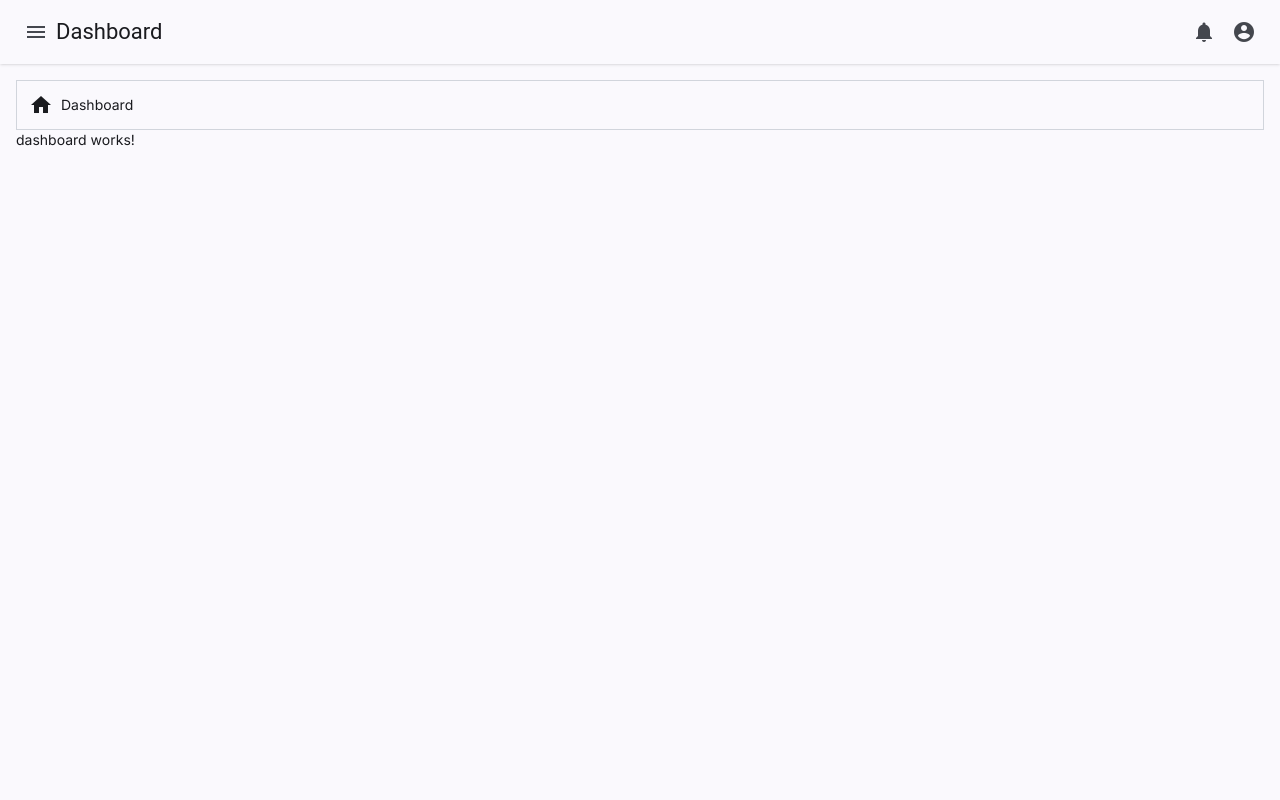
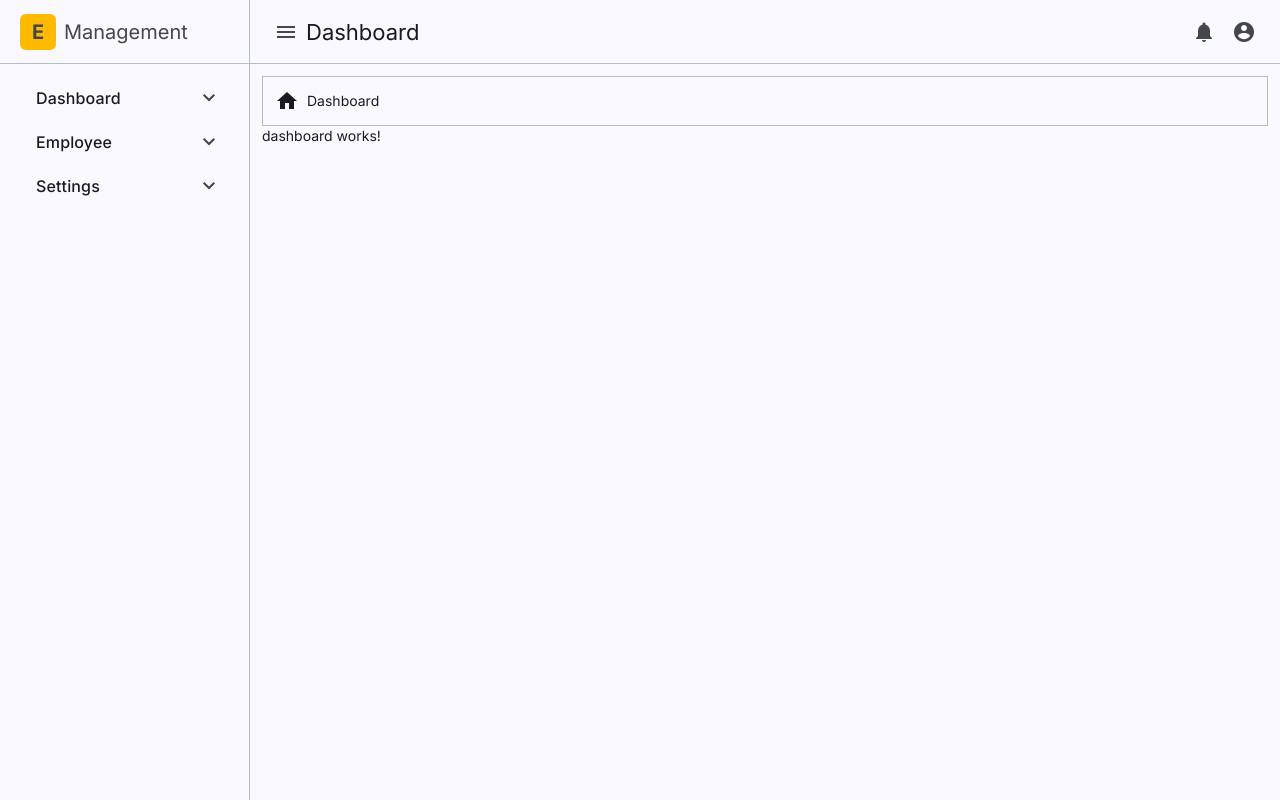
Before and after one commit to alifrazansaputra0997/employee-management, an Angular app: page /dashboard in a window 1280 px wide. Built offline with nearby package versions, Linux system fonts and the light colour scheme; sample sign-in values are in the browser's storage.

Commit message:
minimum UI

```diff
--- a/src/app/components/breadcrumb/breadcrumb.css
+++ b/src/app/components/breadcrumb/breadcrumb.css
@@ -0,0 +1,3 @@
+.breadcrumb{
+    border: 1px solid #b2bec3;
+}
--- a/src/app/components/breadcrumb/breadcrumb.html
+++ b/src/app/components/breadcrumb/breadcrumb.html
@@ -1,4 +1,4 @@
-<nav class="flex p-3 bg-neutral-secondary-medium border border-default-medium rounded-base border-gray-300"
+<nav class="breadcrumb flex p-3 bg-neutral-secondary-medium border border-default-medium rounded-base "
   aria-label="Breadcrumb">
   <ol class="inline-flex items-center space-x-1 md:space-x-2 rtl:space-x-reverse">
     <li class="inline-flex items-center">
--- a/src/app/components/template/side-menu/side-menu.css
+++ b/src/app/components/template/side-menu/side-menu.css
@@ -0,0 +1,49 @@
+.menu-list .menu-panel {
+  box-shadow: none !important;
+  margin-top: 0 !important;
+  margin-bottom: 0 !important;
+}
+
+.menu-list .menu-panel .mat-expansion-panel-header-title {
+  font-family: 'Inter', sans-serif;
+}
+.header-sidemenu {
+  border-bottom: 1px solid #b2bec3;
+}
+
+.menu-list .menu-panel .mat-expansion-panel-header {
+  height: 44px;
+}
+
+::ng-deep
+  .menu-list
+  .menu-panel
+  .mat-expansion-panel-content-wrapper
+  .mat-expansion-panel-content
+  .mat-expansion-panel-body {
+  padding-right: 0 !important;
+  padding-bottom: 0 !important;
+}
+::ng-deep
+  .menu-list
+  .menu-panel
+  .mat-expansion-panel-content-wrapper
+  .mat-expansion-panel-content
+  .mat-expansion-panel-body
+  .mdc-list {
+  padding-top: 0 !important;
+}
+
+::ng-deep
+  .menu-list
+  .menu-panel
+    .mat-expansion-panel-content-wrapper
+  .mat-expansion-panel-content
+  .mat-expansion-panel-body
+  .mat-expansion-panel{
+        box-shadow: none !important;
+  }
+
+  /* .mat-expansion-panel:not(.mat-expanded) .mat-expansion-panel-header:not([aria-disabled=true]):hover{
+    background:red !important;
+  } */
--- a/src/app/components/template/side-menu/side-menu.html
+++ b/src/app/components/template/side-menu/side-menu.html
@@ -1,8 +1,45 @@
-<div class="flex w-full h-16 items-center px-5 py-4 gap-2 border-gray-200 border-b shadow">
+<div class="flex w-full h-16 items-center px-5 py-4 gap-2 header-sidemenu">
     <div class="app-icon w-9 h-9 flex items-center justify-center font-bold text-xl bg-amber-400 rounded-md">
         E
     </div>
     <div class="app-name text-xl">
-        mployee Management
+        Management
     </div>
 </div>
+<div class="p-3">
+    <mat-accordion class="menu-list" multi>
+        @for(menu of menus; track menu.id){
+        <mat-expansion-panel class="menu-panel">
+            <mat-expansion-panel-header>
+                <mat-panel-title>
+                    {{menu.title}}
+                </mat-panel-title>
+            </mat-expansion-panel-header>
+            @if(menu.children){
+            <mat-accordion multi>
+                @for(child of menu.children; track child.id){
+                @if(child.children){
+                <mat-expansion-panel>
+                    <mat-expansion-panel-header>
+                        {{ child.title }}
+                    </mat-expansion-panel-header>
+                    <mat-nav-list>
+                        @for(last of child.children; track last.id){
+                        <a mat-list-item [routerLink]="last.route">
+                            {{ last.title }}
+                        </a>
+                        }
+                    </mat-nav-list>
+                </mat-expansion-panel>
+                } @else {
+                <a mat-list-item [activated]="true" [routerLink]="child.route">
+                    {{child.title}}
+                </a>
+                }
+                }
+            </mat-accordion>
+            }
+        </mat-expansion-panel>
+        }
+    </mat-accordion>
+</div>
--- a/src/app/components/template/side-menu/side-menu.ts
+++ b/src/app/components/template/side-menu/side-menu.ts
@@ -1,9 +1,59 @@
 import { Component } from '@angular/core';
-
+import { MatExpansionModule } from '@angular/material/expansion';
+import { MatListModule } from '@angular/material/list';
+import { MenuItem } from '@config/interfaces/menuItem.interface';
+import { RouterLink } from "@angular/router";
 @Component({
   selector: 'app-side-menu',
-  imports: [],
+  imports: [
+    MatExpansionModule,
+    MatListModule,
+    RouterLink
+],
   templateUrl: './side-menu.html',
   styleUrl: './side-menu.css',
 })
-export class SideMenu {}
+export class SideMenu {
+  menus: MenuItem[] = [
+    {
+      id: 1,
+      title: 'Dashboard',
+      icon:'folder',
+      children: [
+        {
+          id: 6,
+          title: 'Overview',
+          route: '/dashboard'
+        }
+      ]
+    },
+    {
+      id: 2,
+      title: 'Employee',
+      icon:'folder',
+      children: [
+        {
+          id: 3,
+          title: 'Master',
+          children: [
+            {
+              id: 4,
+              title: 'Employee',
+              route: '/employee'
+            },
+            {
+              id: 5,
+              title: 'Departement',
+              route: '/departement'
+            }
+          ]
+        }
+      ]
+    },
+    {
+      id: 88,
+      title: 'Settings',
+      route: '/settings'
+    }
+  ]
+}
--- a/src/app/components/template/toolbar-template/toolbar-template.css
+++ b/src/app/components/template/toolbar-template/toolbar-template.css
@@ -1,4 +1,3 @@
-/* :host ::ng-deep .menu .mat-mdc-menu-panel{
-    background-color: white;
-
-} */
+.menu-toolbar{
+     border-bottom: 1px solid #b2bec3;
+}
--- a/src/app/components/template/toolbar-template/toolbar-template.html
+++ b/src/app/components/template/toolbar-template/toolbar-template.html
@@ -1,8 +1,8 @@
-<mat-toolbar class="shadow">
+<mat-toolbar class="menu-toolbar">
     <button (click)="onClickMenu()" matIconButton class="icon" aria-label="icon-button with menu icon">
         <mat-icon>menu</mat-icon>
     </button>
-    <span>Dashboard</span>
+    <span class="font-inter">Dashboard</span>
     <span class="flex-1"></span>
     <button matIconButton class="icon favorite-icon" aria-label="icon-button with notifications icon">
         <mat-icon>notifications</mat-icon>
--- a/src/app/template/template.css
+++ b/src/app/template/template.css
@@ -1,3 +1,7 @@
 .remove-border{
     border-radius: 0 !important;
 }
+.side-menu-drawer{
+    width: 250px !important;
+    border-right: 1px solid #b2bec3;
+}
--- a/src/app/template/template.html
+++ b/src/app/template/template.html
@@ -1,10 +1,10 @@
-<mat-drawer-container class="w-full h-full" [hasBackdrop]="true">
-  <mat-drawer #drawer [mode]="'side'" class="remove-border">
+<mat-drawer-container class="w-full h-full" [hasBackdrop]="false">
+  <mat-drawer #drawer [mode]="'side'" [opened]="true" class="border-r remove-border side-menu-drawer">
     <app-side-menu />
   </mat-drawer>
   <mat-drawer-content>
     <app-toolbar-template (onOpenMenu)="drawer.toggle()" />
-    <div class="dashboard-content p-4">
+    <div class="dashboard-content p-3">
       <app-breadcrumb />
       <router-outlet />
     </div>
--- a/src/app/template/template.ts
+++ b/src/app/template/template.ts
@@ -4,6 +4,7 @@ import { ToolbarTemplate } from '../components/template/toolbar-template/toolbar
 import { MatSidenavModule } from '@angular/material/sidenav';
 import { SideMenu } from '@components/template/side-menu/side-menu';
 import { Breadcrumb } from '@components/breadcrumb/breadcrumb';
+import { MenuItem } from '@config/interfaces/menuItem.interface';
 
 @Component({
   selector: 'app-template',
@@ -19,7 +20,6 @@ import { Breadcrumb } from '@components/breadcrumb/breadcrumb';
   styleUrl: './template.css',
 })
 export class Template implements OnInit {
-
   constructor() { }
 
   ngOnInit(): void {
```
Also changed, not shown: src/app/config/interfaces/menuItem.interface.ts (added, +7 -0 lines).
